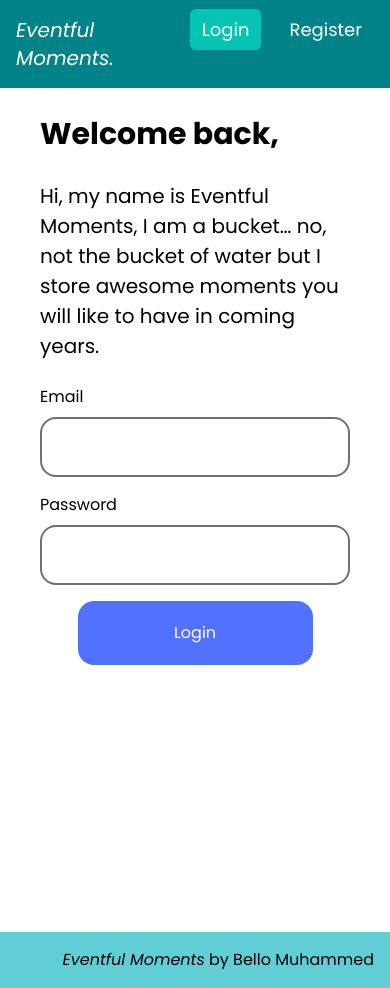
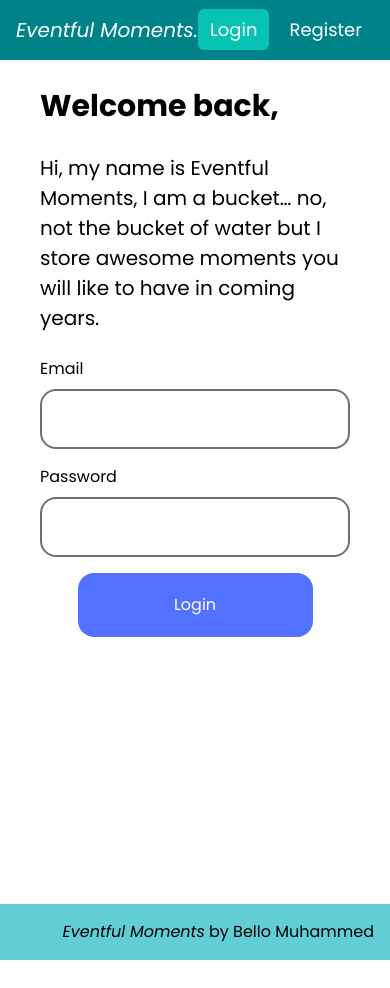
Before and after one commit to Sallah10/eventful-app, a Vue app: page / in a window 390 px wide. After the commit the page ends 960 px from the top, so only its background shows below. Built offline with nearby package versions, Linux system fonts and the light colour scheme.

Commit message:
Fix import paths in App.vue to match component file naming conventions and adjust spacing in nav.vue

```diff
--- a/src/App.vue
+++ b/src/App.vue
@@ -1,6 +1,6 @@
 <script setup>
-import Nav from '@/components/Nav.vue';
-import Footer from '@/components/Footer.vue';
+import Nav from '@/components/nav.vue';
+import Footer from '@/components/footer.vue';
 import { RouterView } from 'vue-router';
 </script>
 
--- a/src/components/nav.vue
+++ b/src/components/nav.vue
@@ -11,7 +11,7 @@ const isActiveLink = (routePath) => {
 <template>
     <nav class="bg-[#008289] flex justify-between text-[#ffffff] px-4 py-4 md:px-6 md:py-6">
         <RouterLink to="/buckets" class="italic text-xl">Eventful Moments.</RouterLink>
-        <ul class="flex gap-4 text-lg">
+        <ul class="flex gap-2 md:gap-4  text-lg">
             <li><RouterLink
                 to="/"
                 :class="[
```
